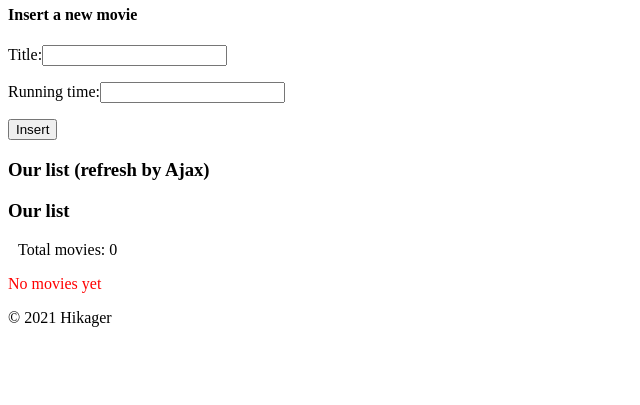
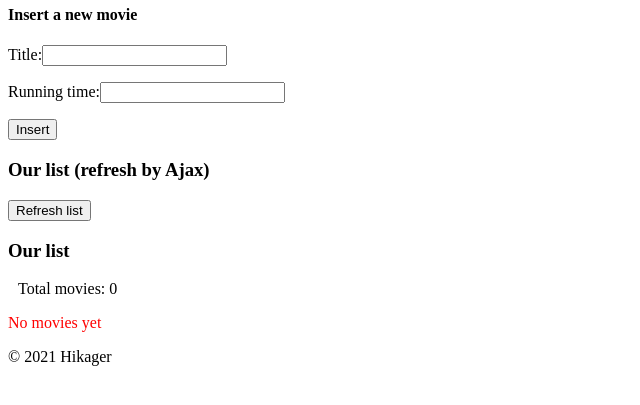
Before and after one commit to luismoa/yummy_metflix_remake, a Django app: page /movies/ in a window 1280 px wide. Shown: the part 149-554 px from the top of the page, without its empty margins (0-640 px from the left). Run offline with Django 3.2, Linux system fonts and the light colour scheme; data that the repository does not hold is empty; parts of the project's set-up code (start-up, migrations or seed data) failed here and were passed over.

Commit message:
Adding a button for refreshing the movie list 	- If we let each X seconds to udpate, this will 	cause a constant requesting for the DATABASE.
Other solution:
	- It should be better to make a trigger and notify
	when is inserted/update/delete any record from the table
	it should notify django and django should update the list (async)

```diff
--- a/metflix_remake/movies/static/js/update_movie_list.js
+++ b/metflix_remake/movies/static/js/update_movie_list.js
@@ -1,4 +1,5 @@
-const INTERVAL_AJAX_WAIT_TO_REQUEST = 2000;
+import {ENDPOINT,INSERVA_AJAX} from './config.js'
+
 var IS_CREATED_MOVIE_COUNTER = false;
 function updateMovieList(updated_movies)
 {
@@ -13,9 +14,9 @@ function updateMovieList(updated_movies)
  function createMovieCounterElements()
 {
     var spanMovieCounting = document.createElement("span");
-    $('.total-movies-wrapper').text("Total movies:");
+    $('.total-movies-title').text("Total movies:");
     spanMovieCounting.setAttribute("class","movie-counting");
-    document.querySelector(".movie-data-ajax").appendChild(spanMovieCounting)
+    document.querySelector(".movie-counter-async").appendChild(spanMovieCounting)
     IS_CREATED_MOVIE_COUNTER = true
 }
 
@@ -26,14 +27,15 @@ function updateMovieListCounter(updated_movies)
   if (!IS_CREATED_MOVIE_COUNTER){
     createMovieCounterElements()
    }
-  $(".movie-data-ajax span.movie-counting").text(movies);
+  $(".movie-counter-async span.movie-counting").text(movies);
 }
 
 /*AJAX request for updating our movie list asynchronous */
-$(document).ready(function(){
-    setInterval(function(){
+function onClickUpdateMovieList(){
+     $("#refresh-movie-list-btn").click(function(e) {
+            e.preventDefault();
                 $.ajax({
-        url:"/movies/api/",
+                url: ENDPOINT,
                 type:"get",
                 dataType:"json",
                 success: function(response){
@@ -41,5 +43,10 @@ $(document).ready(function(){
                     updateMovieListCounter(response);
                 }
                 });
-}, INTERVAL_AJAX_WAIT_TO_REQUEST);
         });
+    }
+
+
+$(document).ready(function(){
+    onClickUpdateMovieList()
+});
--- a/metflix_remake/movies/templates/base/head.html
+++ b/metflix_remake/movies/templates/base/head.html
@@ -6,6 +6,6 @@
     <title>Metflix</title>
     <link type="text/css" href="{% static 'css/movies.css' %}" rel="stylesheet"/>
     <script src="https://ajax.googleapis.com/ajax/libs/jquery/3.5.1/jquery.min.js"></script>
-    <script src="{% static 'js/update_movie_list.js' %}"></script>
+    <script type="module" src="{% static 'js/update_movie_list.js' %}"></script>
 </head>
 <body>
--- a/metflix_remake/movies/templates/base/main.html
+++ b/metflix_remake/movies/templates/base/main.html
@@ -12,12 +12,16 @@
 
     <h3>Our list (refresh by Ajax)</h3>
 
-    <div class="movie-data-ajax">
-        <span class="total-movies-wrapper"></span>
+    <div class="movie-data-async">
+        <button id="refresh-movie-list-btn">Refresh list</button>
+        <div class="movie-counter-async">
+            <span class="total-movies-title"></span>
+        </div>
+
+        <ul id="ul_movie">
+        </ul>
     </div>
 
-    <ul id="ul_movie">
-    </ul>
 
     <h3>Our list</h3>
     <div class="movie-counter">
```
Also changed, not shown: 1 other file. Lines whose indentation alone changed are shown as unchanged.
